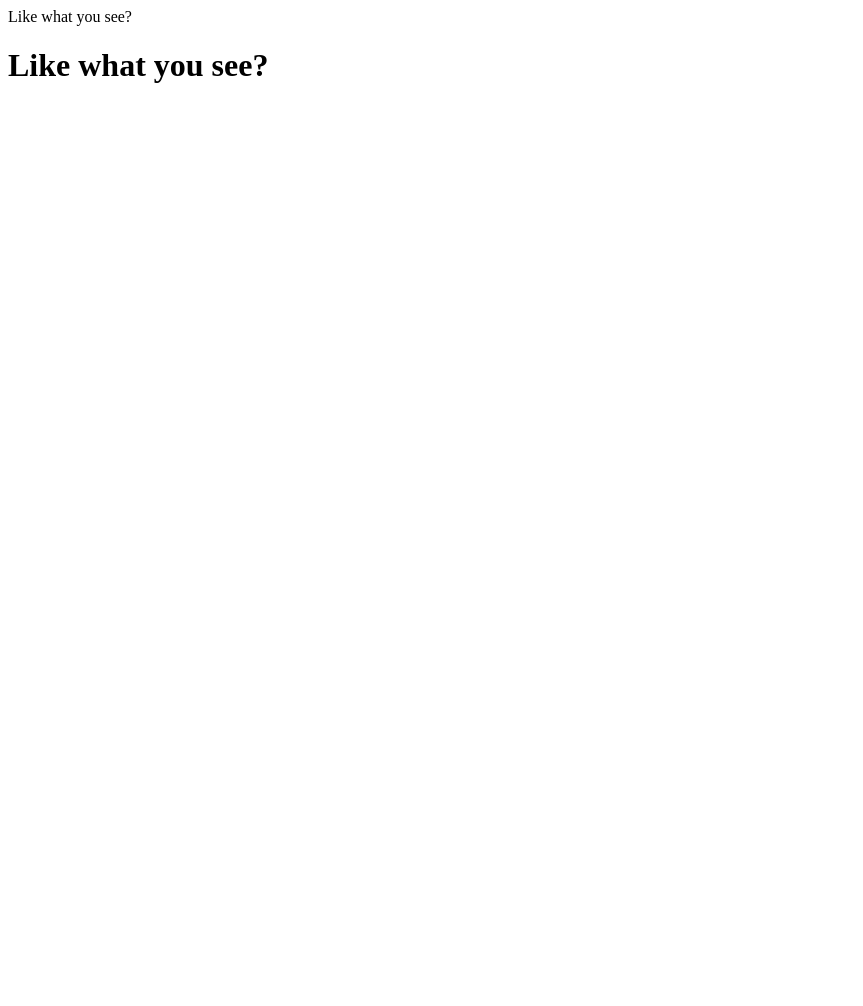
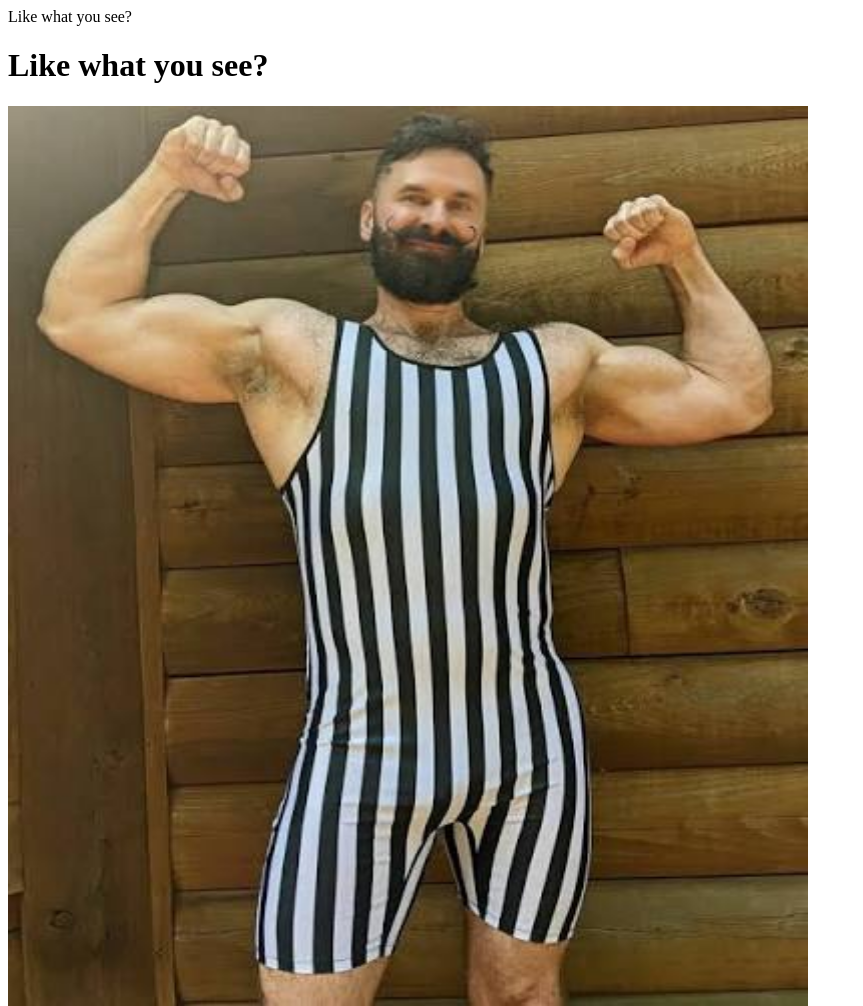
Before and after one commit to redmonicus/Don-t-Click-Here, a plain HTML site: page index.html in a window 1280 px wide. Shown: the whole page, without its empty margins (0-863 px from the left). Before the commit the page ends 800 px from the top, so only its background shows below. Drawn offline with Linux system fonts and the light colour scheme.

Commit message:
Update index.html

```diff
--- a/index.html
+++ b/index.html
@@ -6,3 +6,4 @@
 <title>Like what you see?</title>
 </head>
 <h1 class="huge">Like what you see?</h1>
+<img src="images.jpeg" width="800" height="900">
```
